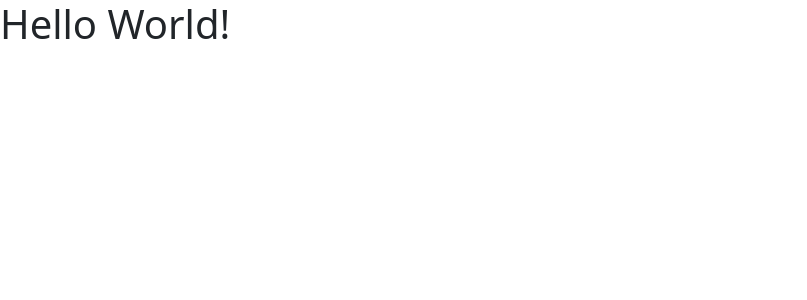
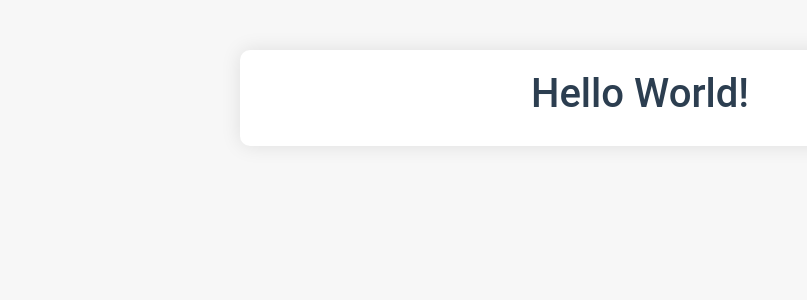
Before and after one commit to Jdrei01/travel-log-app, a React (Vite) app in the folder client/: page / in a window 1280 px wide. Shown: the top 300 px of the page, without its empty margins (0-807 px from the left). Built offline with nearby package versions, Linux system fonts and the light colour scheme.

Commit message:
Added mainpage css

```diff
--- a/client/src/App.css
+++ b/client/src/App.css
@@ -0,0 +1,60 @@
+body {
+    font-family: 'Roboto', sans-serif;
+    margin: 10;
+    padding: 10;
+    background-color: #F7F7F7;
+  }
+  #root {
+    max-width: 800px;
+    margin: 50px auto;
+    padding: 20px;
+    background-color: #fff;
+    box-shadow: 0 0 20px rgba(0, 0, 0, 0.1);
+    border-radius: 10px;
+    text-align: center;
+  }
+  h1 {
+    color: #2C3E50;
+  }
+  .weather-container {
+    display: flex;
+    justify-content: space-around;
+    align-items: center;
+    margin-top: 20px;
+  }
+  .weather-info {
+    text-align: left;
+  }
+  .temperature {
+    font-size: 2em;
+    color: #3498DB;
+  }
+  .weather-description {
+    color: #7F8C8D;
+  }
+  .location {
+    margin-top: 10px;
+    color: #27AE60;
+  }
+  .button {
+    margin-top: 20px;
+    padding: 10px 20px;
+    font-size: 1em;
+    background-color: #E74C3C;
+    color: #fff;
+    border: none;
+    border-radius: 5px;
+    cursor: pointer;
+    transition: background-color 0.3s ease;
+  }
+  .button:hover {
+    background-color: #C0392B;
+  }
+  .temperature::before {
+    content: '25°C'; / /* TEMPURATURE OF LOCATION CHOOSING
+  .weather-description::before {
+    content: 'Sunny'; /* weather description of what API is chosing
+  }
+  .location::before {
+    content: 'City, Country'; /* depends on location api group decisions
+  }
```
Also changed, not shown: client/src/pages/Home.jsx (added, +9 -0 lines).
